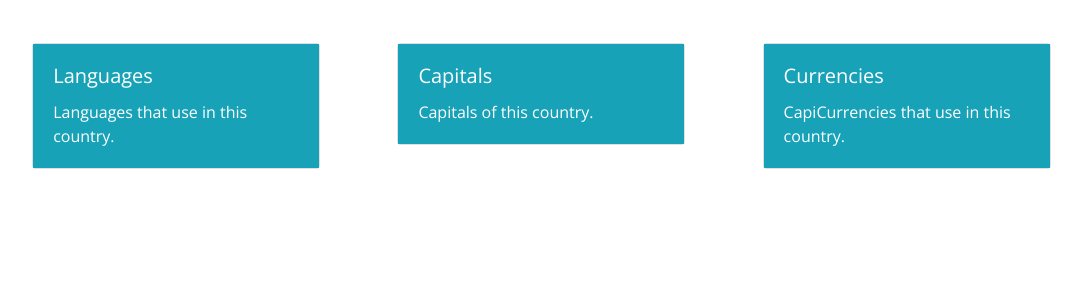
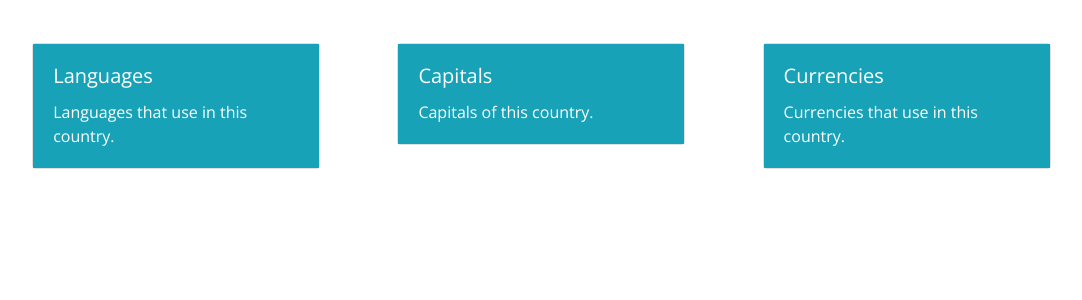
Before and after one commit to argaghulamahmad/countries-sparql-dbpedia, a Django app: template countries/templates/detail.html in a window 1280 px wide. Shown: the part 183-483 px from the top of the page, without its empty margins (75-1157 px from the left). Run offline with Django 3.2, Linux system fonts and the light colour scheme; the template is opened without the code that fills it, so the values that code supplies are empty; some libraries are stand-ins or nearby versions.

Commit message:
Fix typo

```diff
--- a/countries/templates/detail.html
+++ b/countries/templates/detail.html
@@ -50,7 +50,7 @@
                     <div class="card" style="width: 18rem;">
                         <div class="card-body text-white bg-info">
                             <h5 class="card-title">Currencies</h5>
-                            <p class="card-text">CapiCurrencies that use in this country.</p>
+                            <p class="card-text">Currencies that use in this country.</p>
                         </div>
                         <ul class="list-group list-group-flush">
                             {% for currency in country_info.4 %}
```
